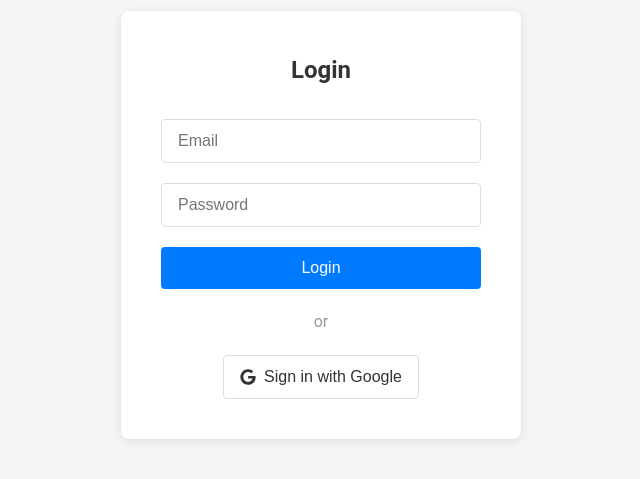
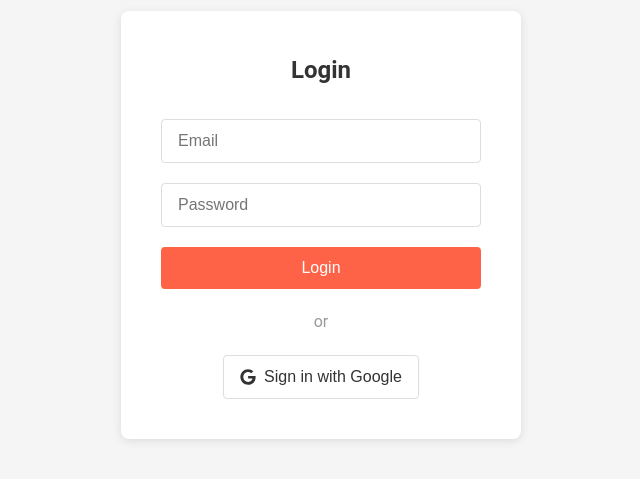
Before and after one commit to visheshraghuvanshi/excellence-study, a React (Vite) app: page /login in a window 1280 px wide. Shown: the part 175-654 px from the top of the page, without its empty margins (319-959 px from the left). Built offline with nearby package versions, Linux system fonts and the light colour scheme; no server answers.

Commit message:
Changed Color of Login Button

```diff
--- a/src/components/Login/Login.css
+++ b/src/components/Login/Login.css
@@ -39,7 +39,7 @@
 }
 
 .login-button {
-  background-color: #007bff;
+  background-color: #ff6347;
   color: #ffffff;
   border: none;
   padding: 12px 16px;
@@ -50,7 +50,7 @@
 }
 
 .login-button:hover {
-  background-color: #0056b3;
+  background-color: #e55639;
 }
 
 .separator {
```
